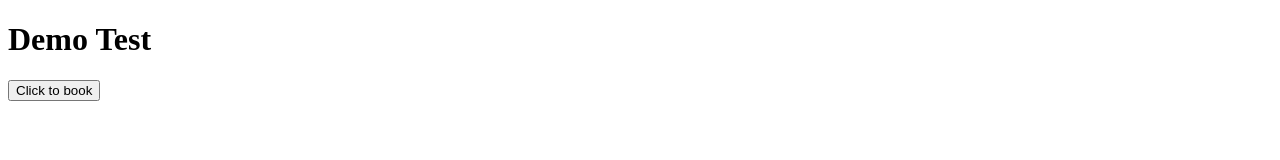
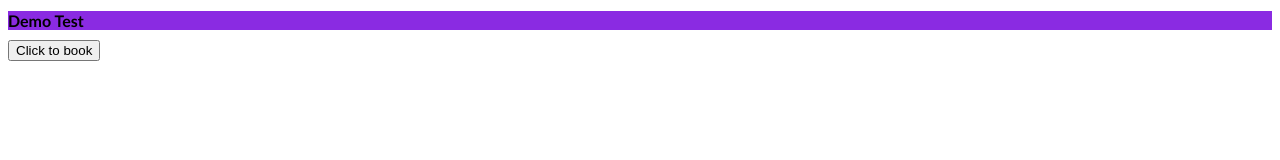
Before and after one commit to Kapishbit/sfdemo1, a plain HTML site: page index.html in a window 1280 px wide. Drawn offline with Linux system fonts and the light colour scheme.

Commit message:
master Changes

```diff
--- a/index.html
+++ b/index.html
@@ -9,6 +9,6 @@
 <body>
     <h1>Demo Test</h1>
 
-    <button onclick="https://kukbitsl.com/book-a-consultation-call/" target="_blank">Click to book</button>
+    <button src="https://kukbitsl.com/book-a-consultation-call/" target="_blank">Click to book</button>
 </body>
 </html>
--- a/style.css
+++ b/style.css
@@ -0,0 +1,5 @@
+h1{
+    background-color:blueviolet;
+    font-family: 'Gill Sans', 'Gill Sans MT', Calibri, 'Trebuchet MS', sans-serif;
+    font-size: medium;
+}
```
